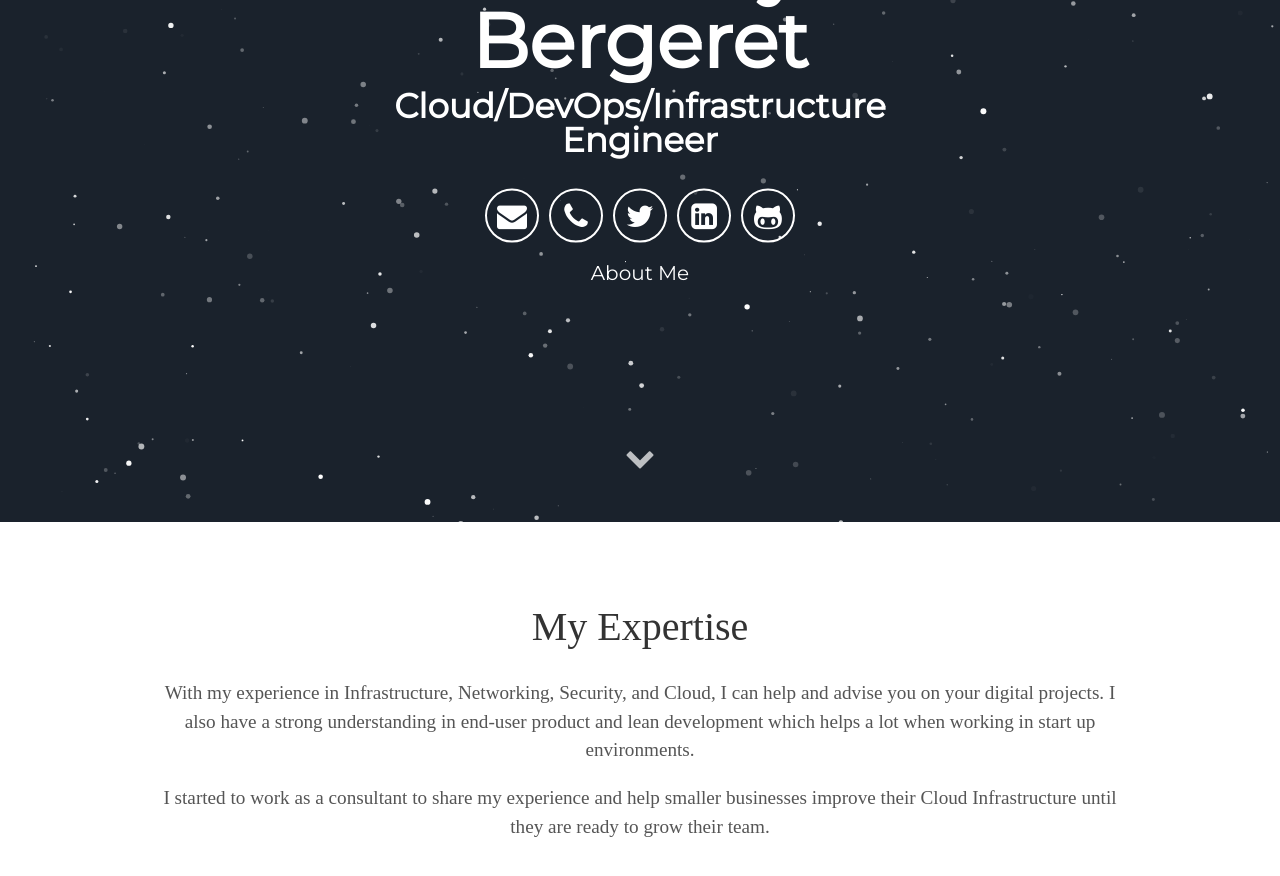
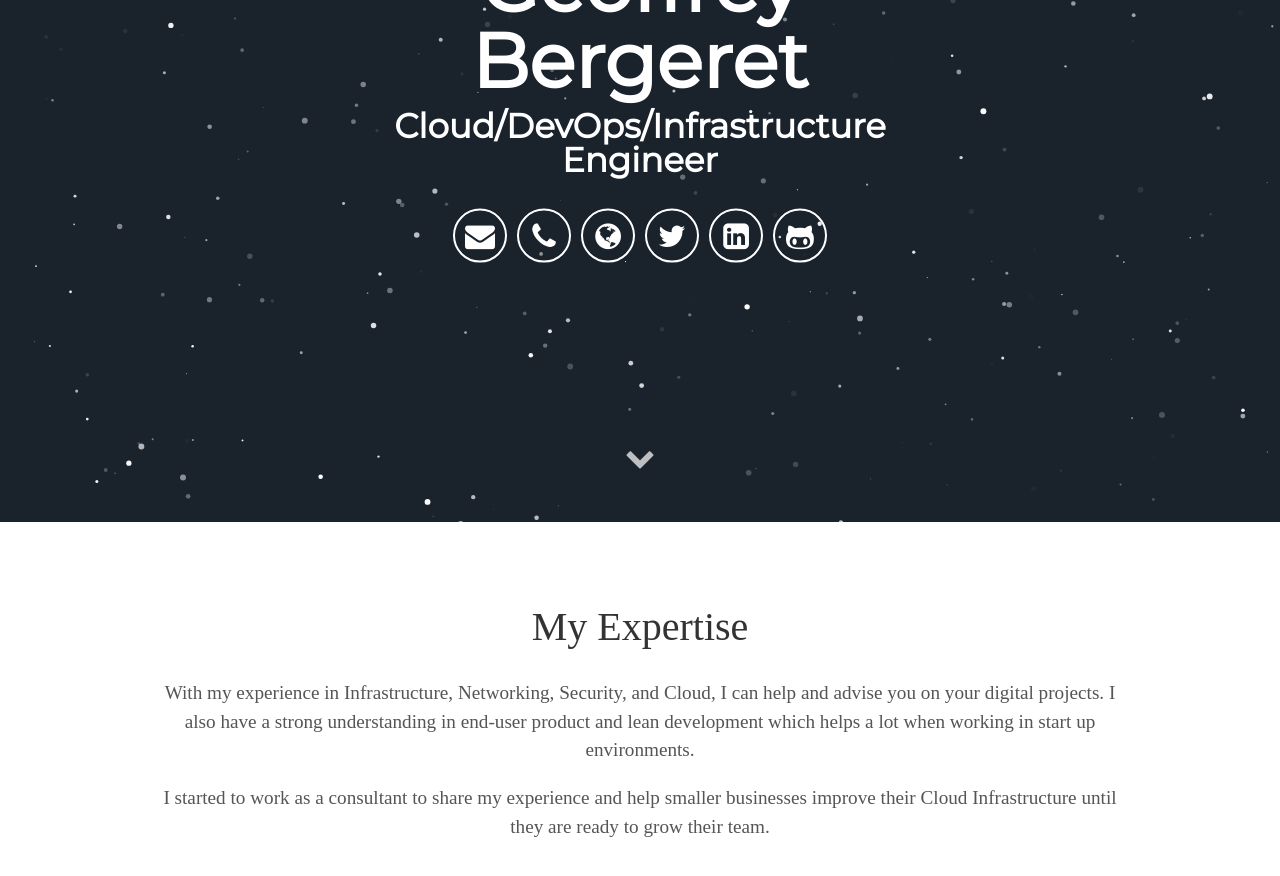
Before and after one commit to gbergeret/gbergeret.github.io, a Jekyll site: the page built from index.html, in a window 1280 px wide and 900 px high, scrolled down 378 px. Shown: the top 876 px of the window. Built offline with Jekyll 4.4.1, drawn with Linux system fonts in a browser that asks for light colours; some web fonts are replaced.

Commit message:
fix: Move website external link icon instead of "about me"

```diff
--- a/_config.yml
+++ b/_config.yml
@@ -18,8 +18,9 @@ author:
     businesses improve their Cloud Infrastructure until they are ready to grow
     their team.
   email: contact@gbergeret.com
+  phone: +44 7871 334653
+  website: https://www.gbergeret.org
   # skype: geoffrey.bergeret
-  phone: +44 7871 334653
   linkedin: gbergere
   github: gbergeret
   twitter: gbergere
--- a/_includes/header.html
+++ b/_includes/header.html
@@ -10,6 +10,9 @@
         {% endif %}
         {% if site.author.phone %}
         <a aria-label="Call" href="tel:{{ site.author.phone }}"><i class="icon fa fa-phone" aria-hidden="true"></i></a>
+        {% endif %}
+        {% if site.author.website %}
+        <a aria-label="My Website" target="_blank" href="{{ site.author.website }}"><i class="icon fa fa-globe" aria-hidden="true"></i></a>
         {% endif %}
         {% if site.author.twitter %}
         <a aria-label="My Twitter" target="_blank" href="https://twitter.com/{{ site.author.twitter }}"><i class="icon fa fa-twitter" aria-hidden="true"></i></a>
@@ -25,7 +28,8 @@
         {% endif %}
       </div>
       <div class="header-links">
-        <a class="link" target="_blank" href="https://www.gbergeret.org">About Me</a>
+        <!-- <a class="link" target="_blank" href="{{ site.author.website }}">About Me</a> -->
+        <!-- <a class="link" href="#about" data-scroll>About Me</a> -->
       </div>
   </div>
   <a class="down" href="#about" data-scroll><i class="icon fa fa-chevron-down" aria-hidden="true"></i></a>
```
